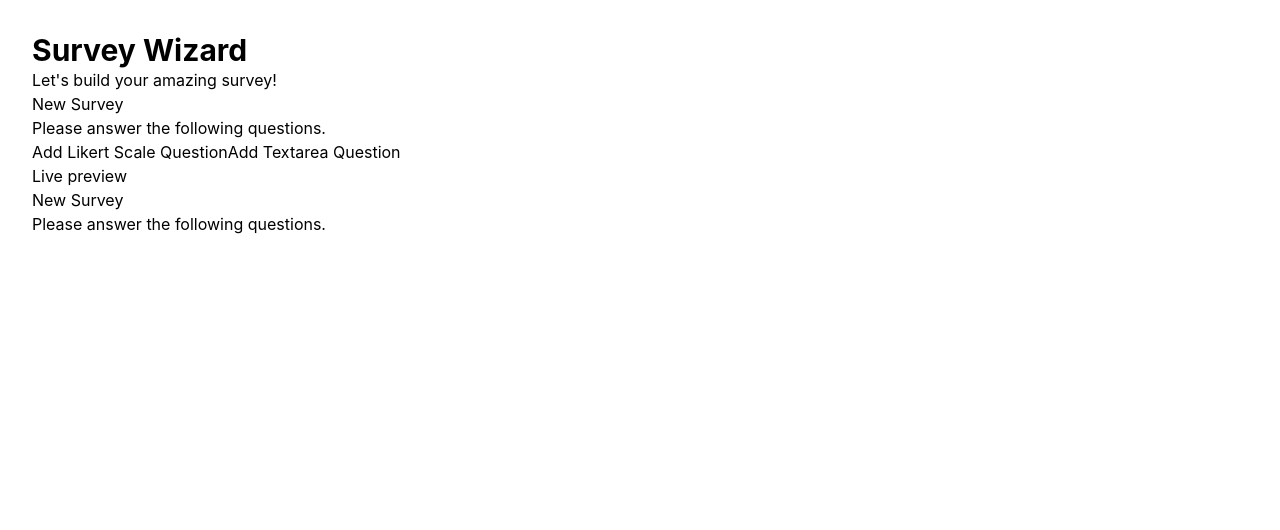
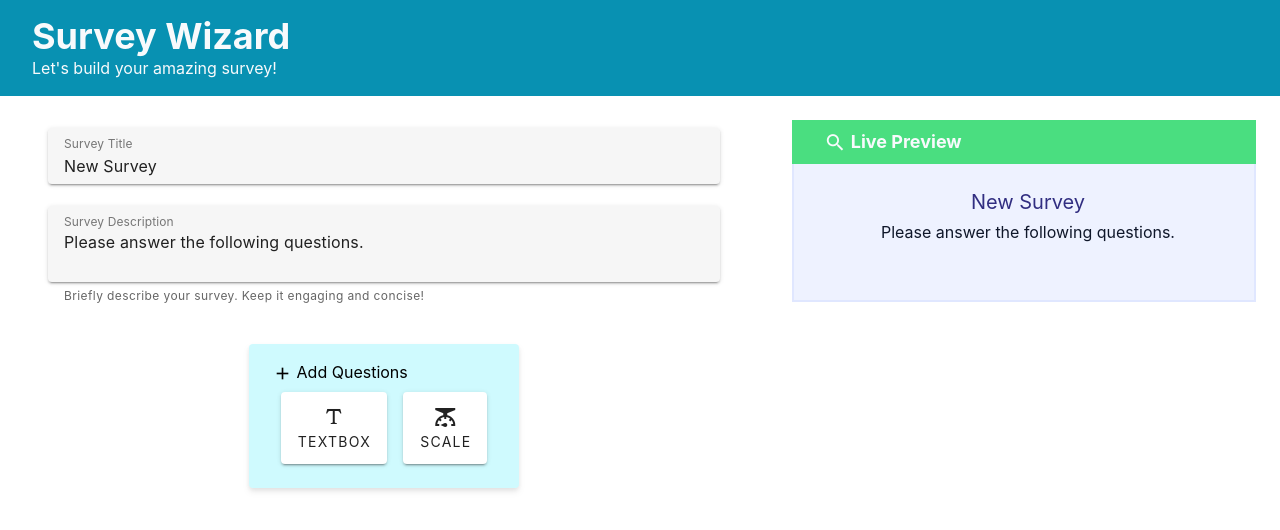
Before and after one commit to elluksm/vue-survey-builder, a Vue app: page / in a window 1280 px wide. Shown: the top 530 px of the page. Built offline with nearby package versions, Linux system fonts and the light colour scheme.

Commit message:
add vuetify and some styling

```diff
--- a/index.html
+++ b/index.html
@@ -1,9 +1,13 @@
-<!DOCTYPE html>
+<!doctype html>
 <html lang="en">
   <head>
-    <meta charset="UTF-8">
-    <link rel="icon" href="/favicon.ico">
-    <meta name="viewport" content="width=device-width, initial-scale=1.0">
+    <meta charset="UTF-8" />
+    <link rel="icon" href="/favicon.ico" />
+    <link
+      href="https://cdn.jsdelivr.net/npm/@mdi/font@5.x/css/materialdesignicons.min.css"
+      rel="stylesheet"
+    />
+    <meta name="viewport" content="width=device-width, initial-scale=1.0" />
     <title>Survey Builder</title>
   </head>
   <body>
--- a/package.json
+++ b/package.json
@@ -14,7 +14,8 @@
   },
   "dependencies": {
     "pinia": "^2.2.4",
-    "vue": "^3.5.12"
+    "vue": "^3.5.12",
+    "vuetify": "^3.7.3"
   },
   "devDependencies": {
     "@tsconfig/node20": "^20.1.4",
--- a/src/assets/main.css
+++ b/src/assets/main.css
@@ -4,8 +4,5 @@
 @tailwind utilities;
 
 #app {
-  max-width: 1280px;
   margin: 0 auto;
-  padding: 2rem;
-  font-weight: normal;
 }
--- a/src/components/SurveyWizard.vue
+++ b/src/components/SurveyWizard.vue
@@ -10,14 +10,16 @@ const { survey } = storeToRefs(surveyStore)
 
 <template>
   <header>
-    <div class="wrapper">
-      <h1 class="text-3xl font-bold">Survey Wizard</h1>
+    <div class="bg-cyan-600 text-slate-50 px-8 py-4">
+      <h1 class="text-4xl font-bold">Survey Wizard</h1>
       <h2>Let's build your amazing survey!</h2>
     </div>
   </header>
   <main>
-    <SurveyBuilder :survey="survey"></SurveyBuilder>
-    <LivePreview :survey="survey"></LivePreview>
+    <div class="flex flex-row">
+      <SurveyBuilder class="w-3/5 px-12 py-8" :survey="survey"></SurveyBuilder>
+      <LivePreview class="w-2/5 p-6" :survey="survey"></LivePreview>
+    </div>
   </main>
 </template>
 
--- a/src/components/live-preview/LivePreview.vue
+++ b/src/components/live-preview/LivePreview.vue
@@ -9,16 +9,32 @@ defineProps<{
 </script>
 
 <template>
-  <p>Live preview</p>
-  <h3>{{ survey.title }}</h3>
-  <p>{{ survey.description }}</p>
+  <div class="flex flex-col">
+    <p class="bg-green-400 text-slate-50 px-8 py-2 text-lg font-bold">
+      <v-icon icon="mdi-magnify" size="small" />
+      Live Preview
+    </p>
+    <div
+      class="py-6 pl-10 px-8 border-2 border-t-0 border-indigo-100 bg-indigo-50"
+    >
+      <h3 class="text-center pb-1 text-xl text-indigo-900">
+        {{ survey.title }}
+      </h3>
+      <p class="text-center pb-8 text-slate-900">{{ survey.description }}</p>
 
-  <div v-for="question in survey.questions" :key="question.id">
-    <TextareaQuestion
-      v-if="question.type === 'textarea'"
-      :question="question"
-    />
-    <ScaleQuestion v-else-if="question.type === 'scale'" :question="question" />
+      <v-form>
+        <div v-for="question in survey.questions" :key="question.id">
+          <TextareaQuestion
+            v-if="question.type === 'textarea'"
+            :question="question"
+          />
+          <ScaleQuestion
+            v-else-if="question.type === 'scale'"
+            :question="question"
+          />
+        </div>
+      </v-form>
+    </div>
   </div>
 </template>
 
--- a/src/components/live-preview/question-types/TextareaQuestion.vue
+++ b/src/components/live-preview/question-types/TextareaQuestion.vue
@@ -6,8 +6,13 @@ defineProps<{
 </script>
 
 <template>
-  <label>{{ question.label }}</label>
-  <textarea :placeholder="question.placeholder"></textarea>
+  <v-textarea
+    :label="question.label"
+    :placeholder="question.placeholder"
+    variant="solo"
+    rows="3"
+    auto-grow
+  ></v-textarea>
 </template>
 
 <style scoped></style>
--- a/src/components/survey-builder/SurveyBuilder.vue
+++ b/src/components/survey-builder/SurveyBuilder.vue
@@ -1,4 +1,6 @@
 <script setup lang="ts">
+import TextareaQuestion from '@/components/survey-builder/question-types/TextareaQuestion.vue'
+import ScaleQuestion from '@/components//survey-builder/question-types/ScaleQuestion.vue'
 import type { Survey } from '@/types/Survey'
 import { useSurveyWizardStore } from '@/stores/survey-wizard'
 
@@ -16,11 +18,55 @@ const {
 </script>
 
 <template>
-  <h3>{{ survey.title }}</h3>
-  <p>{{ survey.description }}</p>
+  <div class="flex flex-col">
+    <v-form>
+      <div class="pb-10">
+        <v-text-field
+          label="Survey Title"
+          v-model="survey.title"
+          variant="solo-filled"
+        ></v-text-field>
 
-  <div class="question-builder">
-    <div v-for="question in survey.questions" :key="question.id">
+        <v-textarea
+          label="Survey Description"
+          v-model="survey.description"
+          hint="Briefly describe your survey. Keep it engaging and concise!"
+          persistent-hint
+          variant="solo-filled"
+          rows="2"
+          auto-grow
+        ></v-textarea>
+      </div>
+
+      <div class="flex justify-center">
+        <div class="bg-cyan-100 py-4 px-6 mb-6 drop-shadow-md rounded">
+          <p>
+            <v-icon icon="mdi-plus" size="small" class="mr-1" />Add Questions
+          </p>
+          <v-btn
+            class="m-2"
+            prepend-icon="mdi-format-text"
+            stacked
+            @click="addOpenTextQuestion"
+          >
+            TextBox
+          </v-btn>
+          <v-btn
+            class="m-2"
+            prepend-icon="mdi-scale"
+            stacked
+            @click="addLikertScaleQuestion"
+          >
+            Scale
+          </v-btn>
+        </div>
+      </div>
+
+      <div
+        v-for="question in survey.questions"
+        :key="question.id"
+        class="bg-cyan-50 mb-6 p-4 drop-shadow-lg rounded"
+      >
         <TextareaQuestion
           v-if="question.type === 'textarea'"
           :question="question"
@@ -29,13 +75,27 @@ const {
           v-else-if="question.type === 'scale'"
           :question="question"
         />
-
-      <button @click="duplicateQuestion(question.id)">Duplicate</button>
-      <button @click="deleteQuestion(question.id)">Delete</button>
+        <div class="flex justify-end">
+          <v-btn
+            prepend-icon="$vuetify"
+            size="small"
+            color="cyan-darken-1"
+            class="mr-2"
+            @click="duplicateQuestion(question.id)"
+          >
+            Duplicate
+          </v-btn>
+          <v-btn
+            prepend-icon="$vuetify"
+            size="small"
+            color="red-darken-4"
+            @click="deleteQuestion(question.id)"
+          >
+            Delete
+          </v-btn>
         </div>
-
-    <button @click="addLikertScaleQuestion">Add Likert Scale Question</button>
-    <button @click="addOpenTextQuestion">Add Textarea Question</button>
+      </div>
+    </v-form>
   </div>
 </template>
 
--- a/src/components/survey-builder/question-types/ScaleQuestion.vue
+++ b/src/components/survey-builder/question-types/ScaleQuestion.vue
@@ -6,7 +6,7 @@ defineProps<{
 </script>
 
 <template>
-  <p>Likert Scale Question</p>
+  <p class="text-cyan-800 font-bold pb-2">Likert Scale Question</p>
   <label>{{ question.label }}</label>
   <div v-for="(option, index) in question.scaleLabels" :key="index">
     <input type="text" :value="option.label" placeholder="Edit option label" />
--- a/src/components/survey-builder/question-types/TextareaQuestion.vue
+++ b/src/components/survey-builder/question-types/TextareaQuestion.vue
@@ -6,8 +6,12 @@ defineProps<{
 </script>
 
 <template>
-  <label>{{ question.label }}</label>
-  <textarea :placeholder="question.placeholder"></textarea>
+  <p class="text-cyan-800 font-bold pb-2">TextBox Question</p>
+  <v-text-field
+    label="Question Title"
+    v-model="question.label"
+    variant="solo"
+  ></v-text-field>
 </template>
 
 <style scoped></style>
--- a/src/main.ts
+++ b/src/main.ts
@@ -2,10 +2,27 @@ import './assets/main.css'
 
 import { createApp } from 'vue'
 import { createPinia } from 'pinia'
+
+import 'vuetify/styles'
+import * as components from 'vuetify/components'
+import { createVuetify } from 'vuetify'
+import { aliases, mdi } from 'vuetify/iconsets/mdi'
+
 import App from './App.vue'
 
 const app = createApp(App)
+const vuetify = createVuetify({
+  components,
+  icons: {
+    defaultSet: 'mdi',
+    aliases,
+    sets: {
+      mdi,
+    },
+  },
+})
 
 app.use(createPinia())
+app.use(vuetify)
 
 app.mount('#app')
```
Also changed, not shown: 1 other file (tests, documents, lock files or other folders). Lines whose indentation alone changed are shown as unchanged.
